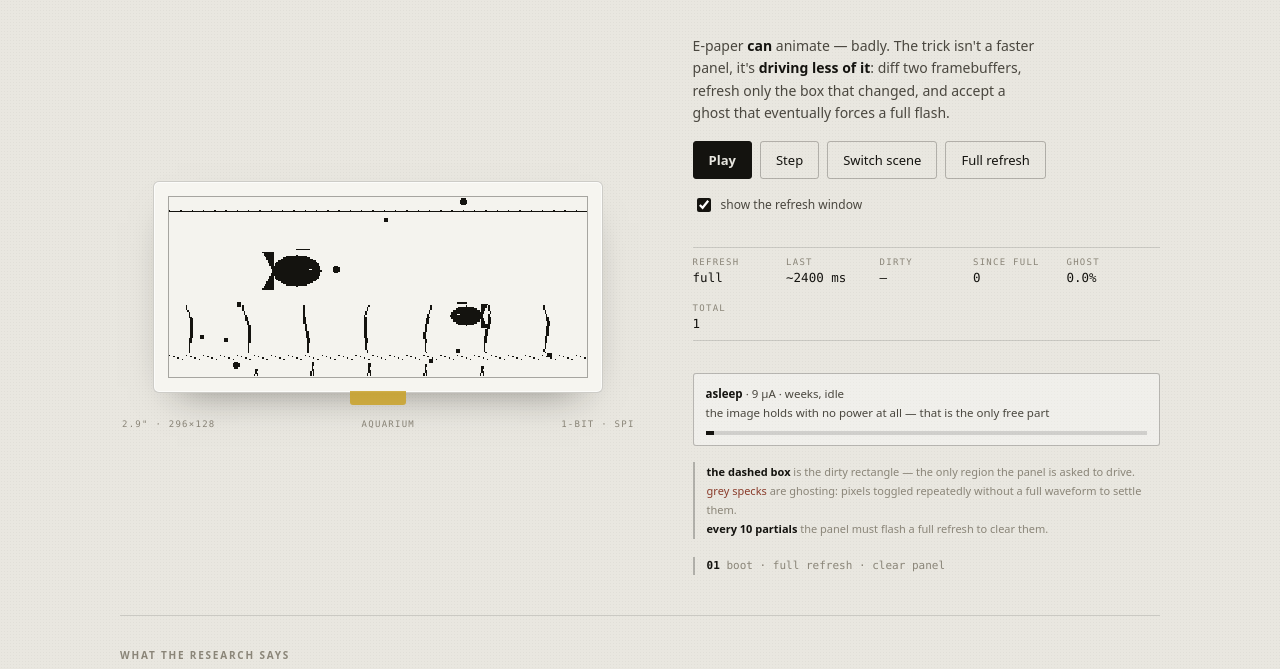
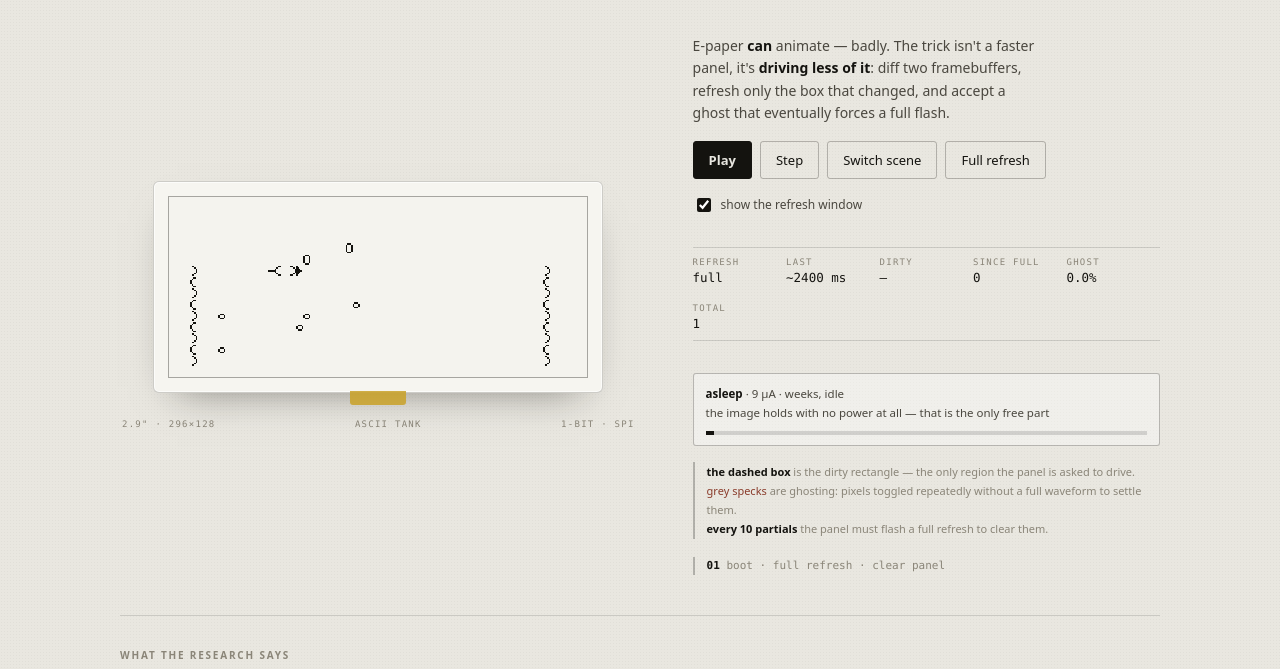
Before and after one commit to vishnuvsdevtech/eink-buddy, a plain HTML site: page anim.html in a window 1280 px wide. Shown: the part 69-738 px from the top of the page. Drawn offline with Linux system fonts and the light colour scheme.

Commit message:
ASCII tank: one fish, bubbles, swaying grass
The reel's trick is characters, not sprites. A 5x7 glyph on a 5px advance
gives 59x16 cells on this panel: the fish is five glyphs (-(°)>), a bubble
is one (o/O), and the seaweed is a column of brackets that alternate with
the frame — the alternation is what reads as sway.

One fish, seven bubbles rising a cell every 2-3 frames and respawning at the
floor, and the fish moving one cell every third frame with a slow sine bob.
It becomes the default scene; the pixel aquarium and butterflies remain.

```diff
--- a/anim.html
+++ b/anim.html
@@ -137,6 +137,6 @@
   <span>dirty-rect · partial → full</span>
 </footer>
 
-<script src="assets/scenes.js?v=2"></script>
+<script src="assets/scenes.js?v=5"></script>
 </body>
 </html>
--- a/assets/scenes.js
+++ b/assets/scenes.js
@@ -190,6 +190,95 @@ class Butterflies {
   }
 }
 
+
+/* ---------------- ASCII tank ----------------
+ * Characters, not sprites. A 5x7 glyph in an 8x8 cell gives 37x16 cells on
+ * this panel, which is how the reel does it: the fish is five glyphs, a bubble
+ * is one, and the seaweed is a column of brackets that alternate as they sway.
+ * It reads as a tank because the eye fills in the water.
+ */
+const GLYPHS = {
+  ' ': ['00000','00000','00000','00000','00000','00000','00000'],
+  'o': ['00000','00000','01110','10001','10001','01110','00000'],
+  'O': ['01110','10001','10001','10001','10001','10001','01110'],
+  '(': ['00110','01000','10000','10000','10000','01000','00110'],
+  ')': ['01100','00010','00001','00001','00001','00010','01100'],
+  '-': ['00000','00000','00000','11111','00000','00000','00000'],
+  '_': ['00000','00000','00000','00000','00000','00000','11111'],
+  '>': ['10000','11000','11100','11110','11100','11000','10000'],
+  '<': ['00001','00011','00111','01111','00111','00011','00001'],
+  '~': ['00000','00000','01001','10110','01001','00000','00000'],
+  '\\u00b0': ['00000','01100','10010','10010','01100','00000','00000'],
+};
+
+const CELLW = 5, CELLH = 8;           // advance 5 = no gap, glyphs touch as in the reel
+
+function drawText(fb, str, col, row) {
+  for (let ci = 0; ci < str.length; ci++) {
+    const g = GLYPHS[str[ci]];
+    if (!g) continue;
+    const ox = col * CELLW + ci * CELLW;
+    const oy = row * CELLH;
+    for (let y = 0; y < 7; y++) {
+      for (let x = 0; x < 5; x++) {
+        if (g[y][x] === '1') fb.px(ox + x, oy + y + 1, 1);
+      }
+    }
+  }
+}
+
+class AsciiTank {
+  constructor() { this.name = 'ascii tank'; this.reset(); }
+  reset() {
+    this.fish = { col: 14, row: 6, dir: 1, bob: 0 };
+    this.grass = [3, 53];
+    this.bubbles = Array.from({ length: 7 }, (_, i) => ({
+      col: 4 + Math.random() * 28,
+      row: 4 + Math.random() * 10,
+      speed: i % 3 === 0 ? 2 : 3,       // steps per cell
+      tick: i,
+      big: i % 4 === 0,
+    }));
+    this.t = 0;
+  }
+  step() {
+    this.t++;
+    // fish: one cell sideways every 3 frames, bobbing on a slow sine
+    if (this.t % 3 === 0) {
+      this.fish.col += this.fish.dir;
+      if (this.fish.col > 48) { this.fish.col = 48; this.fish.dir = -1; }
+      if (this.fish.col < 1) { this.fish.col = 1; this.fish.dir = 1; }
+    }
+    this.fish.bob = Math.sin(this.t / 5) * 1.2;
+    // bubbles rise one cell every few frames, then restart at the floor
+    for (const b of this.bubbles) {
+      b.tick++;
+      if (b.tick % b.speed === 0) {
+        b.row -= 1;
+        if (b.row < 1) { b.row = 13 + Math.random() * 2; b.col = 3 + Math.random() * 30; }
+      }
+    }
+  }
+  draw(fb) {
+    // seaweed: a column of brackets that alternate, which is what reads as sway
+    for (const gx of this.grass) {
+      for (let r = 6; r <= 14; r++) {
+        const flip = (Math.floor(this.t / 3) + r + gx) % 2 === 0;
+        drawText(fb, flip ? '(' : ')', gx, r);
+      }
+    }
+    // bubbles
+    for (const b of this.bubbles) {
+      drawText(fb, b.big ? 'O' : 'o', Math.round(b.col), Math.round(b.row));
+    }
+    // one fish, five glyphs wide, facing its direction of travel
+    const f = this.fish;
+    const row = Math.round(f.row + f.bob);
+    if (f.dir > 0) drawText(fb, '-(\u00b0)>', f.col, row);
+    else drawText(fb, '<(\u00b0)-', f.col, row);
+  }
+}
+
 /* ---------------- panel ---------------- */
 const canvas = document.getElementById('epd');
 const ctx = canvas.getContext('2d');
@@ -205,7 +294,7 @@ const ghost = new Uint8Array(W * H); // toggle count per pixel since last full
 const el = (id) => document.getElementById(id);
 const wait = (ms) => new Promise(r => setTimeout(r, ms));
 
-const scenes = [new Aquarium(), new Butterflies()];
+const scenes = [new AsciiTank(), new Aquarium(), new Butterflies()];
 let sceneIdx = 0;
 let playing = false;
 let frame = 0;
```
